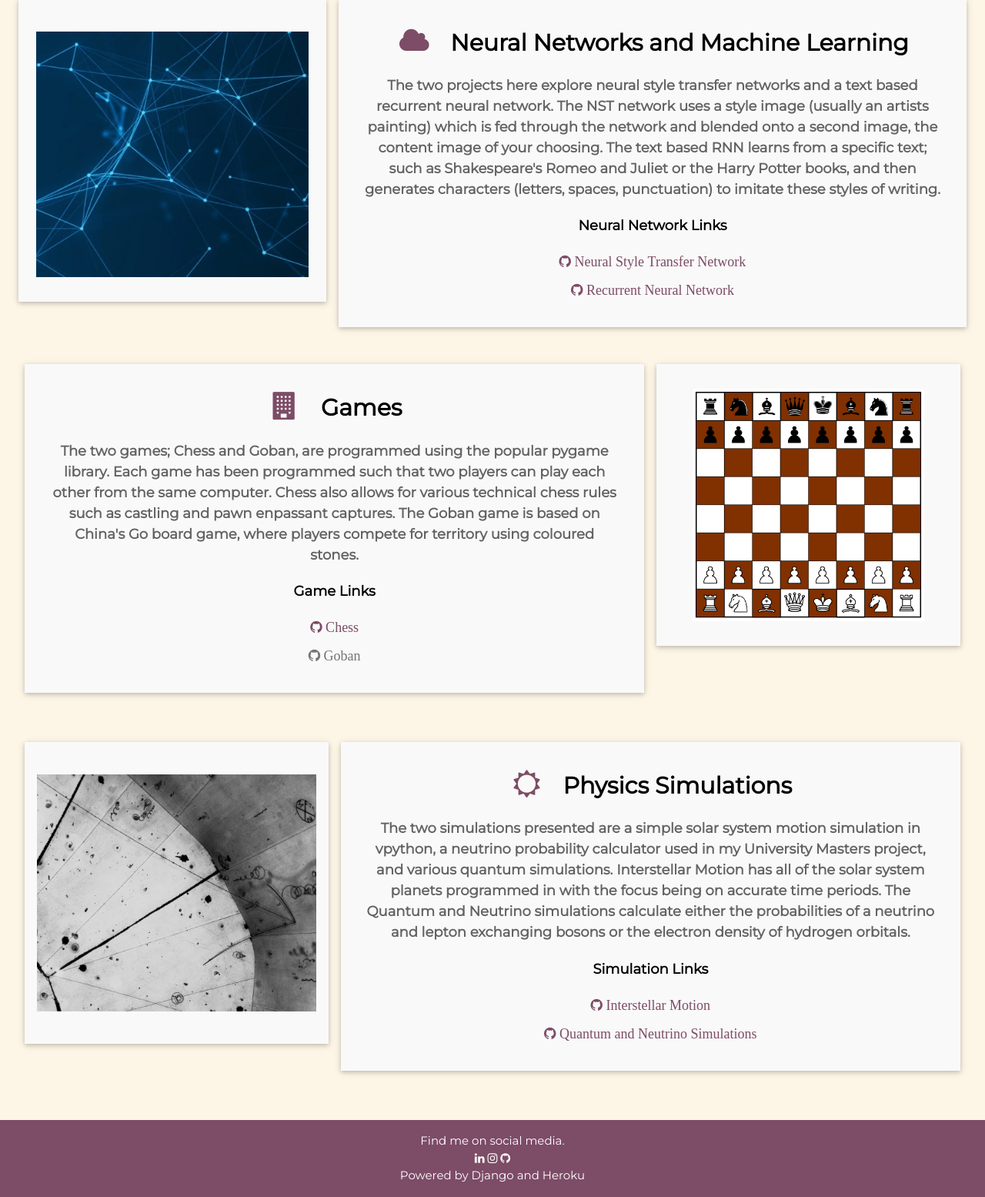
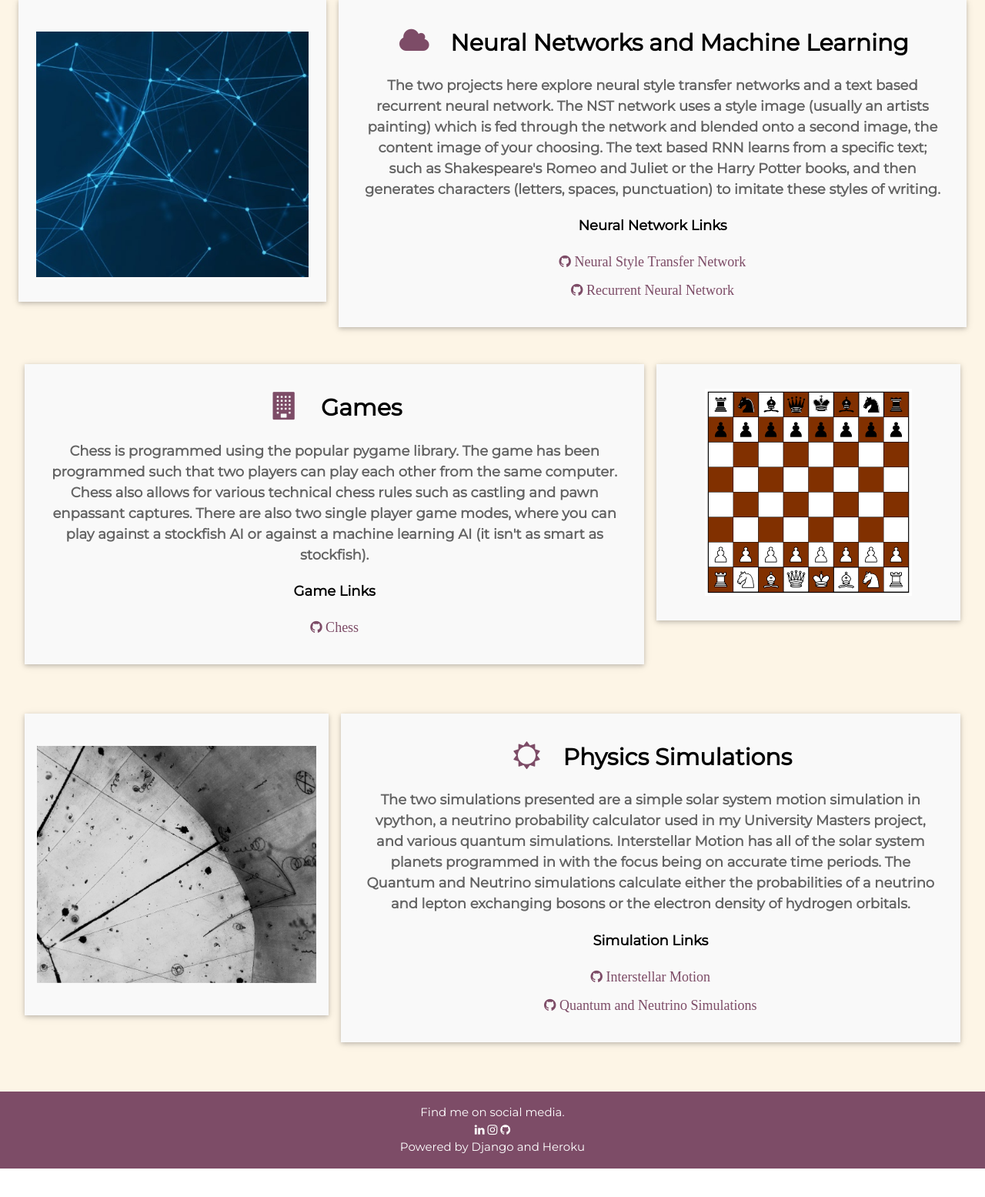
Before and after one commit to MichaelCullen2011/ResumeWebsite, a Django app: page / in a window 1280 px wide. Shown: the part 582-2137 px from the top of the page at 77% size. After the commit the page ends 2100 px from the top, so only its background shows below. Run offline with Django 3.2, Linux system fonts and the light colour scheme.

Commit message:
removed goban and updated the chess description to include ai and ml versions

```diff
--- a/templates/homepage_base.html
+++ b/templates/homepage_base.html
@@ -94,11 +94,12 @@
                             <h2 class="w3-text-black w3-bold"><i class="fa fa-building fa-fw w3-margin-right w3-xxlarge text-burgundy"></i><b>  Games </b></h2>
                             <div class="w3-container w3-text-black">
                                 <h5 class="w3-opacity"><b>
-                                    The two games; Chess and Goban, are programmed using the popular pygame library.
-                                    Each game has been programmed such that two players can play each other
+                                    Chess is programmed using the popular pygame library.
+                                    The game has been programmed such that two players can play each other
                                     from the same computer. Chess also allows for various technical chess rules
-                                    such as castling and pawn enpassant captures. The Goban game is based on
-                                    China's Go board game, where players compete for territory using coloured stones.
+                                    such as castling and pawn enpassant captures. There are also two single player
+                                    game modes, where you can play against a stockfish AI or against a machine
+                                    learning AI (it isn't as smart as stockfish).
                                 </b></h5>
                             </div>
                             <div class="w3-container text-black">
@@ -107,9 +108,6 @@
                                 <a href="https://github.com/MichaelCullen2011/Chess" target="_blank" class="button">
                                     <h5><b class="fa fa-github w3-hover-opacity">  Chess </b></h5>
                                 </a>
-                                <a href="https://github.com/MichaelCullen2011/Goban" target="_blank" class="button">
-                                    <h5><b class="fa fa-github w3-hover-opacity w3-text-grey">  Goban </b></h5>
-                                </a>
                                 </div>
                             </div>
                         </div>
@@ -117,7 +115,7 @@
                     <!-- Image Section-->
                     <div class="w3-third">
                         <div class="w3-container w3-card w3-light-grey w3-padding-32 w3-center">
-                            <img src="{% static 'chess_board.png' %}" width=83% alt="Chess Game" border="1">
+                            <img src="{% static 'chess_board.png' %}" width=74% alt="Chess Game" border="1">
                         </div>
                     </div>
                 </div>
```
